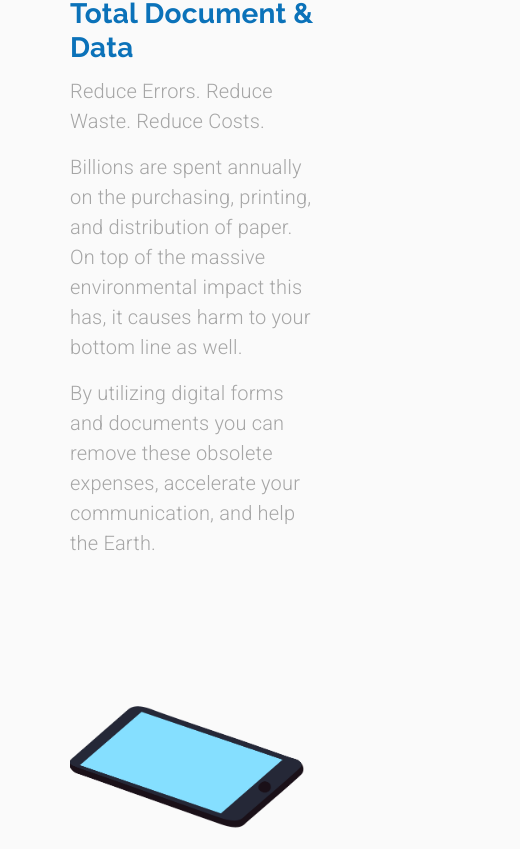
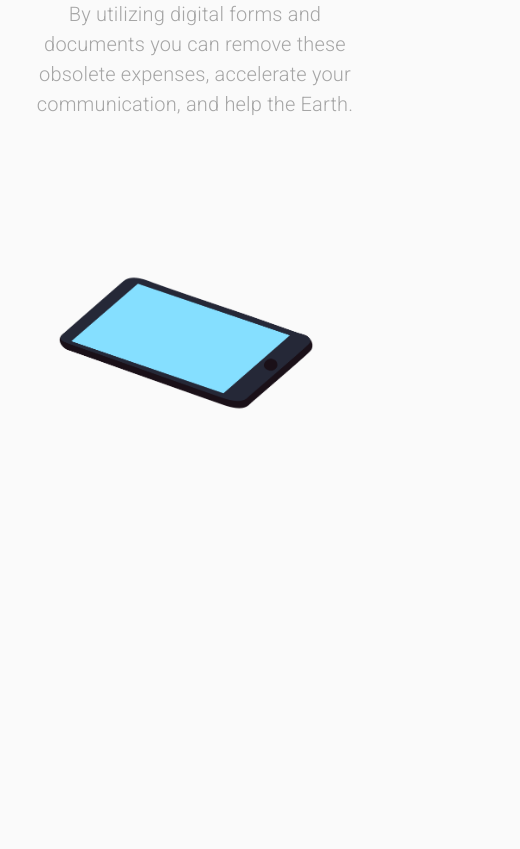
Before and after one commit to sudo-ditto/arcdevelopment-mui, a React (Create React App) app: page /customSoftware in a window 390 px wide. Shown: the part 2095-2944 px from the top of the page, 520 px wide, since content can reach past the window. Built offline with nearby package versions, Linux system fonts and the light colour scheme.

Commit message:
Finished responsive software dev page

```diff
--- a/src/pages/CustomSoftware.js
+++ b/src/pages/CustomSoftware.js
@@ -29,6 +29,9 @@ const useStyles = makeStyles(theme => ({
     },
     mainContainer: {
         padding: "2em 5em 10em",
+        [theme.breakpoints.down("sm")]: {
+            padding: "1em 1.5em 1em",
+        }
     },
     iconsContainer: {
         margin: "10em 0 10em",
@@ -160,12 +163,12 @@ const CustomSoftware = ({ setSelectedIndex }) => {
                 </Grid>
             </Grid>
             {/*Data*/}
-            <Grid item container direction={matchesMD ? "column" : "row"} justifyContent="space-between" alignItems={matchesMD ? "center" : undefined} spacing={10}>
-                <Grid item container className={classes.itemContainer} md>
-                    <Grid item container direction="column" md>
+            <Grid item container direction={matchesMD ? "column" : "row"} justifyContent="space-between" alignItems={matchesMD ? "center" : undefined} spacing={matchesMD ? 10 : undefined}>
+                <Grid item container className={classes.itemContainer} md direction={matchesSM ? "column" : "row"}>
+                    <Grid item container direction="column" md align={matchesSM ? "center" : undefined}>
                         <Grid item>
-                            <Typography variant="h4" gutterBottom>
-                                Total Document &amp; Data
+                            <Typography variant="h4" gutterBottom >
+                                Digital Document &amp; Data
                             </Typography>
                         </Grid>
                         <Grid item>
@@ -188,11 +191,11 @@ const CustomSoftware = ({ setSelectedIndex }) => {
                             </Typography>
                         </Grid>
                     </Grid>
-                    <Grid item md>
+                    <Grid item md >
                         <Lottie options={documentsOptions} style={{ maxHeight: 275, maxWidth: 275, minHeight: 250 }} />
                     </Grid>
                 </Grid>
-                <Grid item container className={classes.itemContainer} md>
+                <Grid item container className={classes.itemContainer} md spacing={matchesSM ? 10 : undefined} direction={matchesSM ? "column" : "row"}>
                     <Grid item md>
                         <Lottie options={scaleOptions} style={{ minWidth: 380, maxWidth: 300, minHeight: 100, maxHeight: 350 }} />
                     </Grid>
@@ -214,7 +217,7 @@ const CustomSoftware = ({ setSelectedIndex }) => {
                 <Grid item container direction="row" style={{ margin: "10em 0" }}>
                     <Grid item container direction="column" align="center" alignItems="center">
                         <Grid item>
-                            <img src={roots} alt="Tree with roots extending out" height="450em" width="450em" />
+                            <img src={roots} alt="Tree with roots extending out" height={matchesSM ? "300em" : "450em"} width={matchesSM ? "300em" : "450em"} />
                         </Grid>
                         <Grid item className={classes.itemContainer}>
                             <Typography variant="h4" gutterBottom>Root-Cause Analysis</Typography>
@@ -232,7 +235,7 @@ const CustomSoftware = ({ setSelectedIndex }) => {
                 </Grid>
                 {/*Automation and UX Block*/}
                 <Grid item container direction="row" direction={matchesMD ? "column" : "row"} justifyContent="space-between" alignItems={matchesMD ? "center" : undefined} justifyContent="space-between" style={{ marginBottom: "10em" }} spacing={10}>
-                    <Grid item container className={classes.itemContainer} md>
+                    <Grid item container className={classes.itemContainer} md direction={matchesSM ? "column" : "row"} spacing={matchesSM ? 10 : undefined}>
                         <Grid item container direction="column" md>
                             <Grid item>
                                 <Typography variant="h4" gutterBottom>
@@ -261,7 +264,7 @@ const CustomSoftware = ({ setSelectedIndex }) => {
                             <Lottie options={automationOptions} style={{ maxHeight: 290, maxWidth: 280 }} />
                         </Grid>
                     </Grid>
-                    <Grid item container className={classes.itemContainer} md>
+                    <Grid item container className={classes.itemContainer} md direction={matchesSM ? "column" : "row"} spacing={matchesSM ? 10 : undefined}>
                         <Grid item md>
                             <Lottie options={uxOptions} style={{ maxWidth: 155, maxHeight: 310 }} />
                         </Grid>
```
